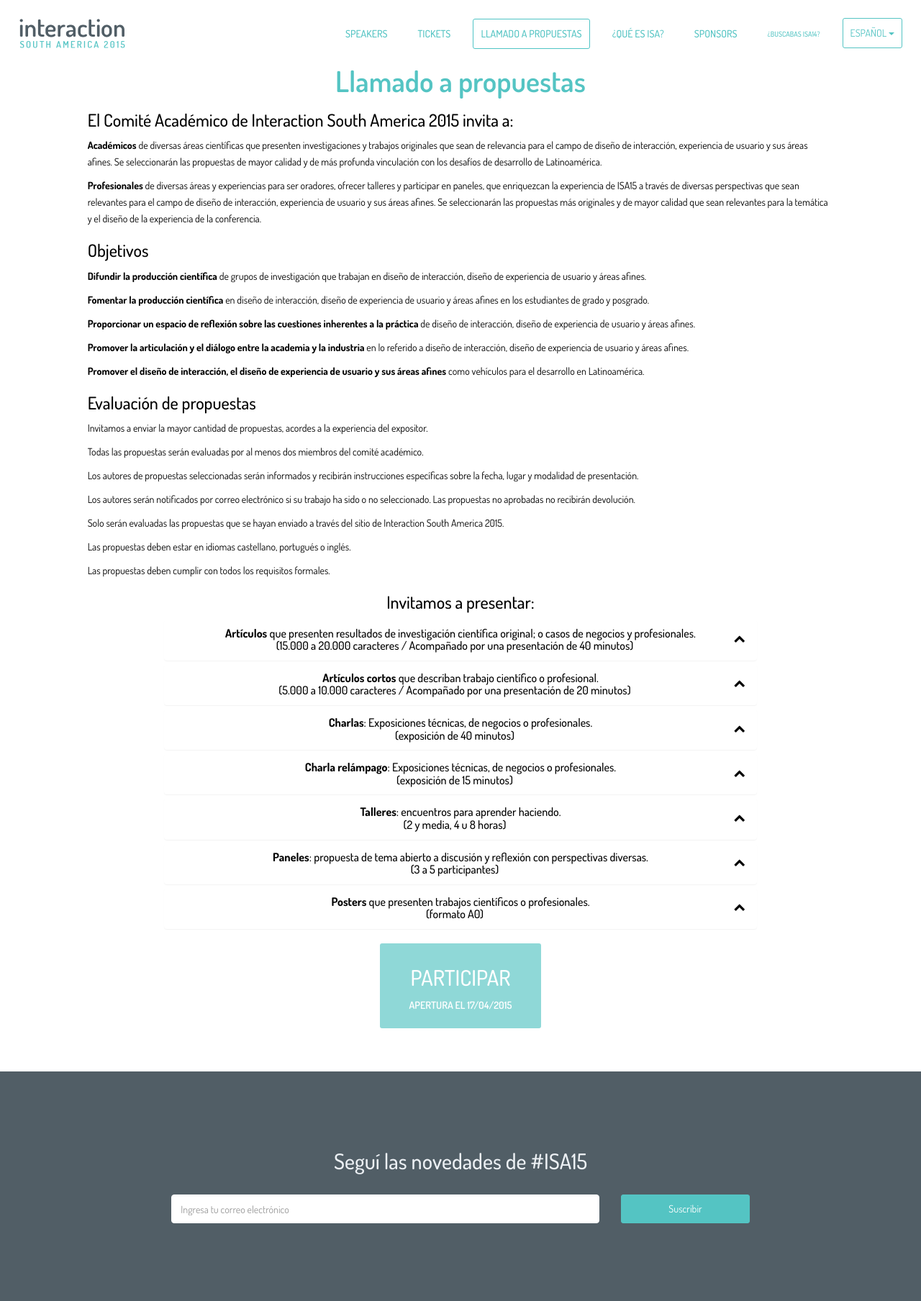
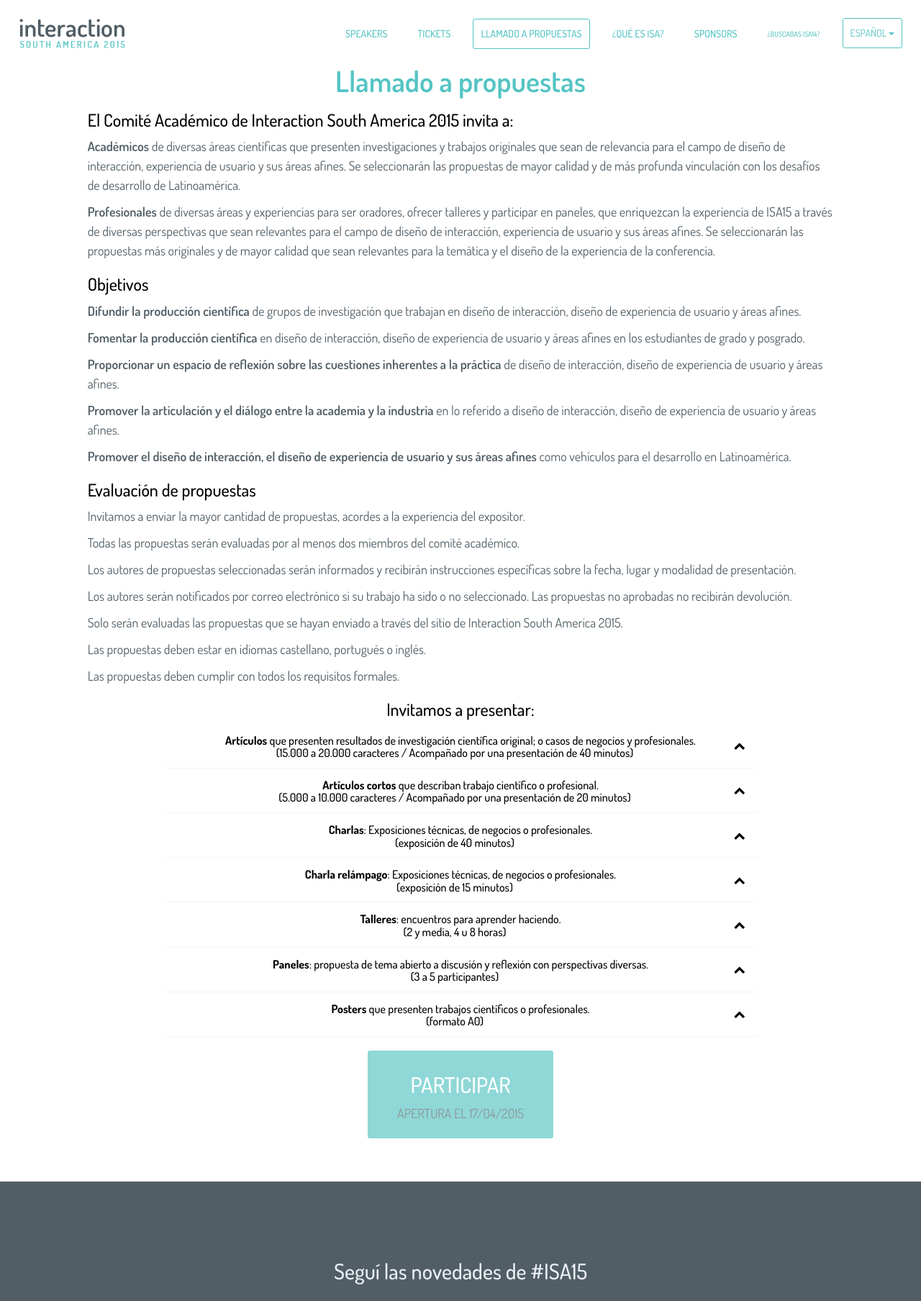
Before and after one commit to melocotoncita/ISA15, a PHP site: page /cfp.html in a window 1280 px wide. Shown: the top 1808 px of the page at 72% size. Run offline with PHP 8.4, Linux system fonts and the light colour scheme; some libraries are stand-ins or nearby versions.

Commit message:
call for proposal details

```diff
--- a/css/style.css
+++ b/css/style.css
@@ -868,6 +868,50 @@ footer .container-fluid {
     line-height: 1.5em;
 }
 
+#cfp_details, #about_details
+{
+    text-align: center;
+    padding-top: 70px;
+    padding-bottom: 60px;
+}
+
+#cfp_details p {
+     color:#515E66;
+     font-size: 18px;
+     line-height: 1.5em;
+     font-weight: normal;
+}
+
+#cfp_details p b{
+     color:#515E66;
+     font-size: 18px;
+     line-height: 1.5em;
+     font-weight: 600;
+}
+
+#cfp_details h4.panel-title a
+{
+    text-decoration:none;
+}
+
+#cfp_details .panel-heading i
+{
+  float: right;
+  bottom: 10px;
+  position: relative;
+}
+
+#cfp_details h4.panel-title a:hover
+{
+    color:#54C4C3;
+}
+
+#cfp_details .panel-body
+{
+    text-align:left;
+}
+
+
 /* Footer */
 
 ul.social-networks {
@@ -1190,34 +1234,6 @@ footer p { line-height:1.3em;}
 
 
 
-#cfp_details, #about_details
-{
-	text-align: center;
-    padding-top: 70px;
-    padding-bottom: 60px;
-}
-
-#cfp_details h4.panel-title a
-{
-	text-decoration:none;
-}
-
-#cfp_details .panel-heading i
-{
-  float: right;
-  bottom: 10px;
-  position: relative;
-}
-
-#cfp_details h4.panel-title a:hover
-{
-	color:#54C4C3;
-}
-
-#cfp_details .panel-body
-{
-	text-align:left;
-}
 
 
 
```
